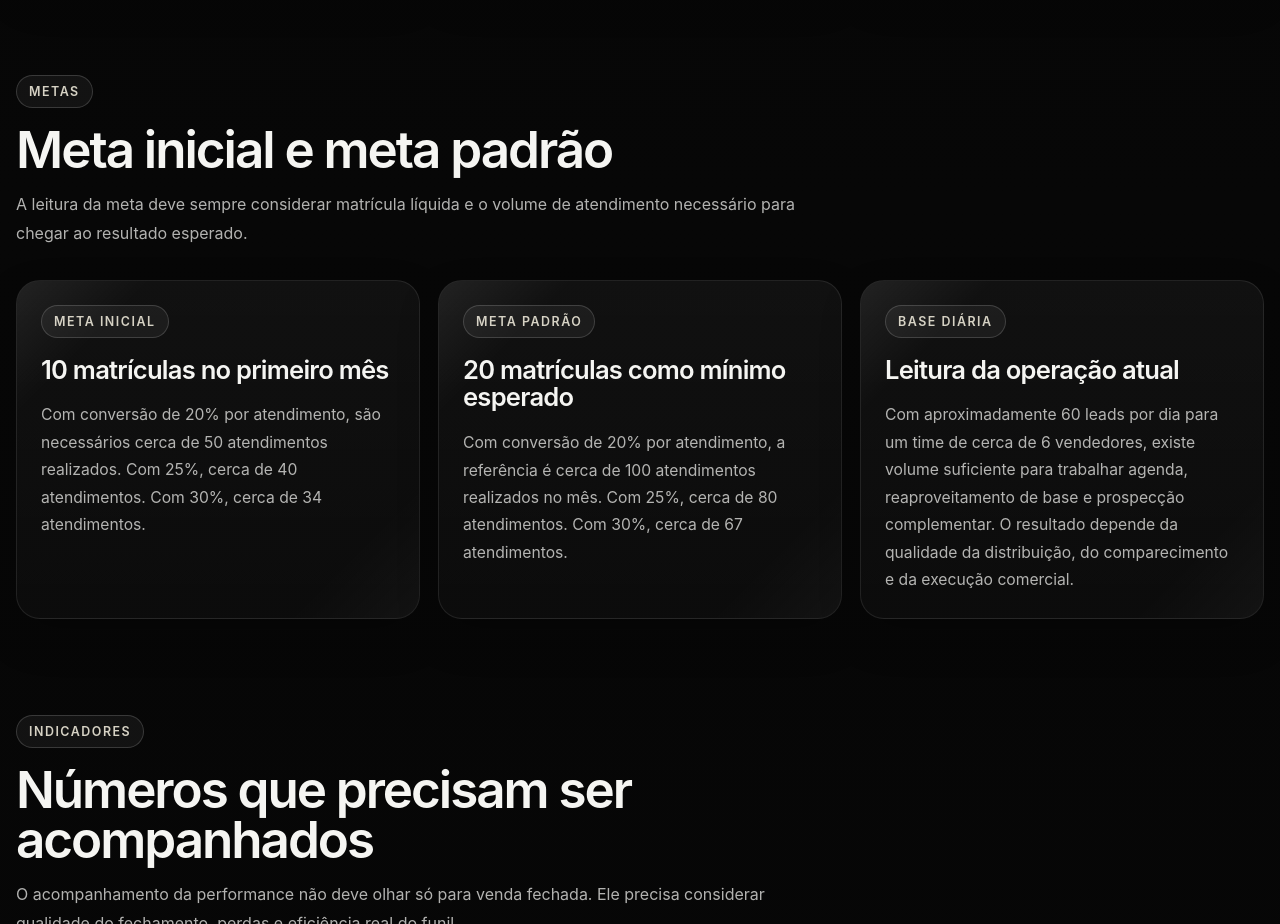
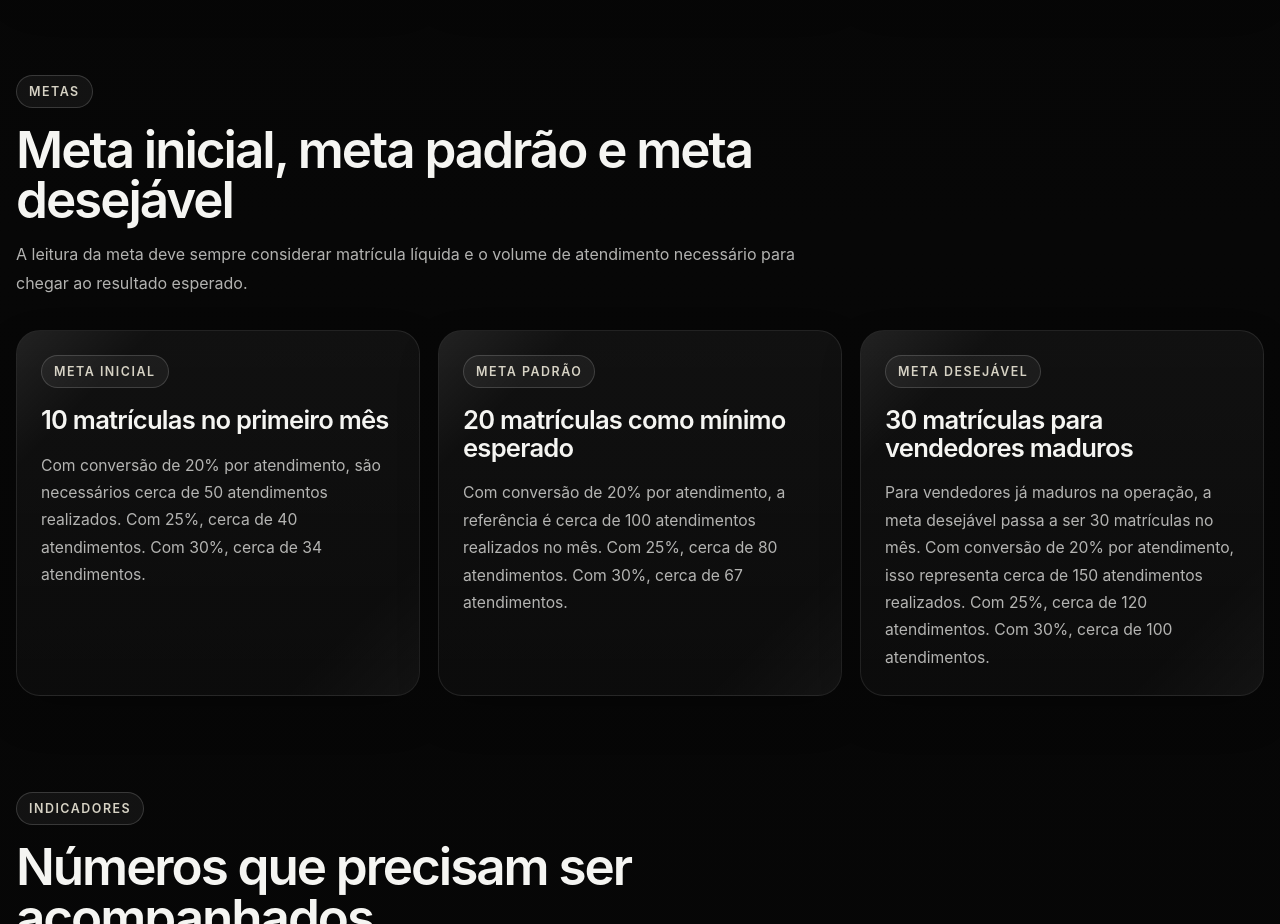
Before and after one commit to Jonatas-F/onbording_comercial, a React (Vite) app: page /indicadores-metas in a window 1280 px wide. Shown: the part 2280-3204 px from the top of the page. Built offline with nearby package versions, Linux system fonts and the light colour scheme.

Commit message:
refactor: usa thumbnails do cdn na pagina de cases

```diff
--- a/src/pages/BoasPraticasCasesPage.jsx
+++ b/src/pages/BoasPraticasCasesPage.jsx
@@ -1,4 +1,7 @@
 import SectionHeading from '../components/ui/SectionHeading'
+
+const ASSETS_BASE =
+  'https://cdn.saga.com.br/files01/comercial_treinamento/Assets'
 
 const impactBlocks = [
   {
@@ -21,49 +24,49 @@ const impactBlocks = [
 const portfolioWorks = [
   {
     name: 'Lucas Silva',
-    thumbnail: '/cases/case-01-lucas-silva.png',
+    thumbnail: `${ASSETS_BASE}/case-01-lucas-silva.png`,
     url: 'https://www.artstation.com/lucasemsilva',
     note: 'Portfólio artístico apresentado no material institucional.',
   },
   {
     name: 'Atila Salviano',
-    thumbnail: '/cases/case-02-atila-salviano.png',
+    thumbnail: `${ASSETS_BASE}/case-02-atila-salviano.png`,
     url: 'https://www.atilasalvianoart.com/bio',
     note: 'Referência de portfólio com presença autoral forte.',
   },
   {
     name: 'Pedro Caraca',
-    thumbnail: '/cases/case-03-pedro-caraca.png',
+    thumbnail: `${ASSETS_BASE}/case-03-pedro-caraca.png`,
     url: 'https://www.artstation.com/pedrocaraca',
     note: 'Case visual usado para reforçar repertório de mercado.',
   },
   {
     name: 'Thiago Vilarinho',
-    thumbnail: '/cases/case-04-thiago-vilarinho.png',
+    thumbnail: `${ASSETS_BASE}/case-04-thiago-vilarinho.png`,
     url: 'https://thiagovilarinho.com',
     note: 'Trabalho apresentado como referência de evolução profissional.',
   },
   {
     name: 'Raul Sales',
-    thumbnail: '/cases/case-05-raul-sales.png',
+    thumbnail: `${ASSETS_BASE}/case-05-raul-sales.png`,
     url: 'https://www.artstation.com/raulsales',
     note: 'Exemplo de portfolio visual ligado ao mercado criativo.',
   },
   {
     name: 'Daniel Sanches',
-    thumbnail: '/cases/case-06-daniel-sanches.png',
+    thumbnail: `${ASSETS_BASE}/case-06-daniel-sanches.png`,
     url: 'https://www.artstation.com/daniboy',
     note: 'Thumbnail institucional vinculada a portfólio externo.',
   },
   {
     name: 'Guilherme Rambelli',
-    thumbnail: '/cases/case-07-guilherme-rambelli.png',
+    thumbnail: `${ASSETS_BASE}/case-07-guilherme-rambelli.png`,
     url: 'https://www.artstation.com/grambelli',
     note: 'Portfólio destacado na apresentação como referência de mercado.',
   },
   {
     name: 'Leticia Gillett',
-    thumbnail: '/cases/case-08-leticia-gillett.png',
+    thumbnail: `${ASSETS_BASE}/case-08-leticia-gillett.png`,
     url: 'https://www.artstation.com/leticiarg',
     note: 'Portfólio apresentado como exemplo de qualidade e carreira.',
   },
@@ -301,8 +304,7 @@ export default function BoasPraticasCasesPage() {
           <div
             className="media-placeholder media-placeholder--large"
             style={{
-              backgroundImage:
-                "linear-gradient(180deg, rgba(8,8,8,0.15) 0%, rgba(8,8,8,0.38) 100%), url('/cases/case-08-leticia-gillett.png')",
+              backgroundImage: `linear-gradient(180deg, rgba(8,8,8,0.15) 0%, rgba(8,8,8,0.38) 100%), url(${ASSETS_BASE}/case-08-leticia-gillett.png)`,
               backgroundSize: 'cover',
               backgroundPosition: 'center',
             }}
--- a/src/pages/IndicadoresMetasPage.jsx
+++ b/src/pages/IndicadoresMetasPage.jsx
@@ -48,9 +48,9 @@ const practicalGoalCards = [
     text: 'Com conversão de 20% por atendimento, a referência é cerca de 100 atendimentos realizados no mês. Com 25%, cerca de 80 atendimentos. Com 30%, cerca de 67 atendimentos.',
   },
   {
-    eyebrow: 'Base diária',
-    title: 'Leitura da operação atual',
-    text: 'Com aproximadamente 60 leads por dia para um time de cerca de 6 vendedores, existe volume suficiente para trabalhar agenda, reaproveitamento de base e prospecção complementar. O resultado depende da qualidade da distribuição, do comparecimento e da execução comercial.',
+    eyebrow: 'Meta desejável',
+    title: '30 matrículas para vendedores maduros',
+    text: 'Para vendedores já maduros na operação, a meta desejável passa a ser 30 matrículas no mês. Com conversão de 20% por atendimento, isso representa cerca de 150 atendimentos realizados. Com 25%, cerca de 120 atendimentos. Com 30%, cerca de 100 atendimentos.',
   },
 ]
 
@@ -210,7 +210,7 @@ export default function IndicadoresMetasPage() {
       <section className="content-section">
         <SectionHeading
           eyebrow="Metas"
-          title="Meta inicial e meta padrão"
+          title="Meta inicial, meta padrão e meta desejável"
           description="A leitura da meta deve sempre considerar matrícula líquida e o volume de atendimento necessário para chegar ao resultado esperado."
         />
 
```
